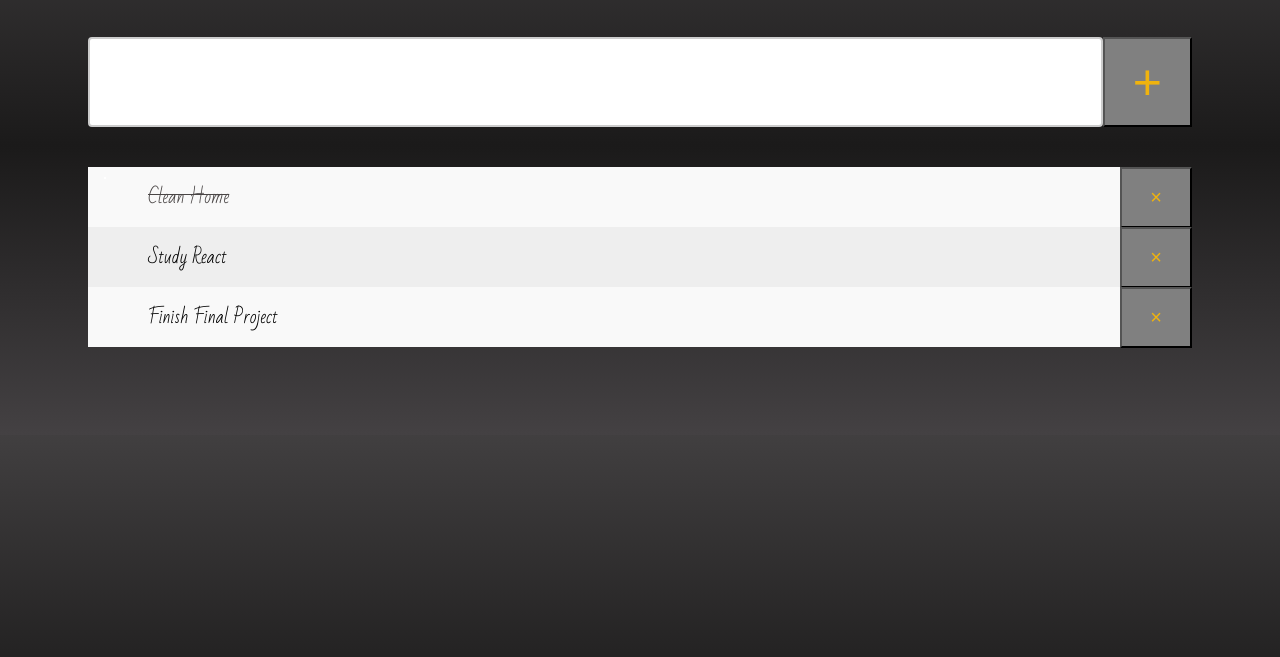
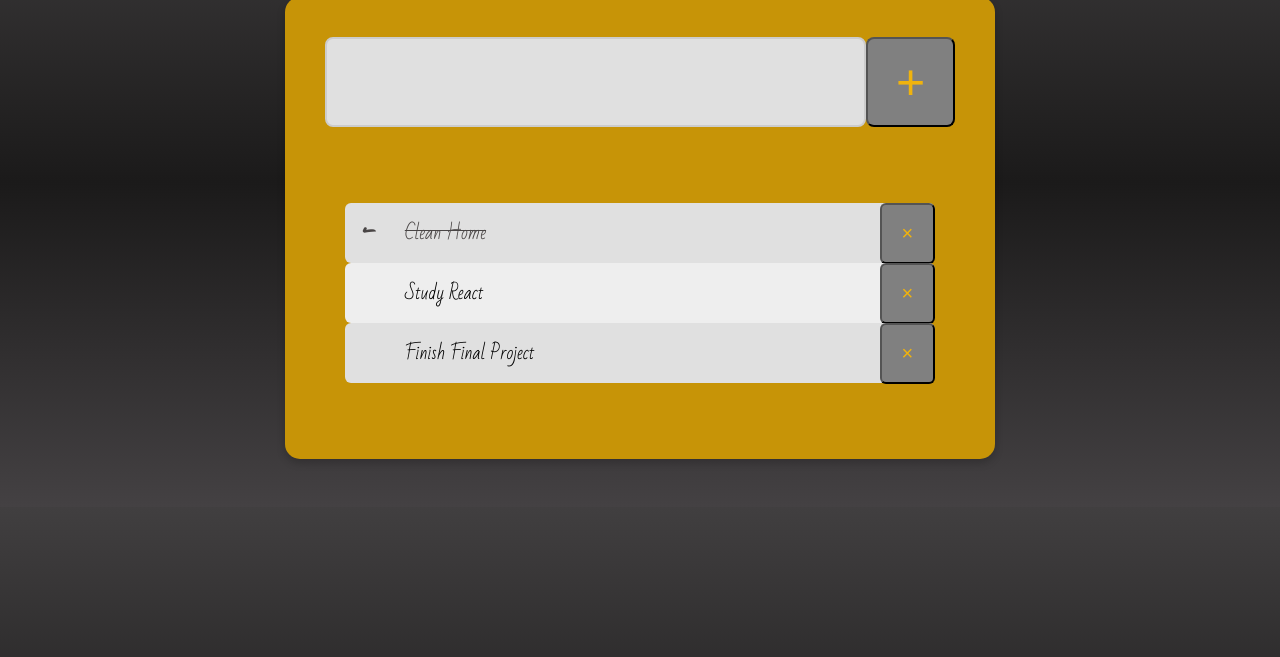
Before and after one commit to ahdabSerhan/To-Do-List, a website: page index.html in a window 1280 px wide. Shown: the part 143-800 px from the top of the page. Drawn offline with Linux system fonts and the light colour scheme.

Commit message:
changed the style

```diff
--- a/style.css
+++ b/style.css
@@ -1,17 +1,19 @@
 
   body{
-    min-height:100%;
     font-family: Bad Script;
 background: linear-gradient(to bottom, rgb(65, 63, 64), rgb(27, 26, 26), rgb(68, 65, 67)); /* W3C, IE 10+/ Edge, Firefox 16+, Chrome 26+, Opera 12+, Safari 7+ */
 
 
 }
+
 h1{
     text-transform: uppercase;
     color:white;
     margin: 0;
     padding:10px 28px;
     font-weight: normal;
+    margin-left: 20%;
+
 }
 
   /* Include the padding and border in an element's total width and height */
@@ -25,10 +27,7 @@ h1{
   }
 
   /* Remove margins and padding from the list */
-  ul {
-    margin: 0;
-    padding: 0;
-  }
+
 
   /* Style the list items */
   ul li {
@@ -39,6 +38,7 @@ h1{
     background: #eee;
     font-size: 18px;
     transition: 0.2s;
+    border-radius: 6px;
 
     /* make the list items unselectable */
     -webkit-user-select: none;
@@ -49,7 +49,7 @@ h1{
 
   /* Set all odd list items to a different color (zebra-stripes) */
   ul li:nth-child(odd) {
-    background: #f9f9f9;
+    background: rgb(224, 224, 224);
   }
 
   /* Darker background-color on hover */
@@ -66,31 +66,29 @@ h1{
 
   /* Add a "checked" mark when clicked on */
      span.checked::before {
-    content: '';
+    content:'\2714';
     position: absolute;
     border-color: #fff;
-    border-style: solid;
     border-width: 0 2px 2px 0;
     top: 10px;
     left: 16px;
     transform: rotate(45deg);
   }
 
-.close:hover {
-    background-color: #800c4f;
-    color: white;
-  }
+
   .close {
     position: absolute;
     right: 0;
     top: 0;
-    padding: 12px 16px 12px 16px;
+    padding: 12px 12px 12px 16px;
     background-color: grey;
     color:rgb(240, 179, 13);
     margin: 0;
-    padding:17px 28px;
+    padding:17px 20px;
     font-size: 20px;
     font-weight: normal;
+    border-radius: 6px;
+
   }
 
   .close:hover {
@@ -101,13 +99,13 @@ h1{
     width: 100%;
     box-sizing: border-box;
     border: 2px solid #ccc;
-    border-radius: 4px;
     font-size: 16px;
-    background-color: white;
+    background-color: rgb(224, 224, 224);
     background-position: 10px 10px;
     background-repeat: no-repeat;
     padding: 15px 50px 12px 40px;
     -webkit-transition: width 0.4s ease-in-out;
+    border-radius: 8px;
 
     transition: width 0.4s ease-in-out;
 
@@ -122,4 +120,19 @@ h1{
       margin: 0;
       padding:10px 28px;
       font-weight: normal;
+      border-radius: 8px;
+
   }
+  .card {
+    box-shadow: 0 4px 8px 0 rgba(0,0,0,0.2);
+    transition: 0.3s;
+    background-color:rgb(199, 148, 7);
+    border-radius: 15px;
+    margin-left: 20%;
+    margin-right: 20%;
+
+  }
+
+  .card:hover {
+    box-shadow: 0 8px 16px 0 rgba(0,0,0,0.2);
+  }
```
